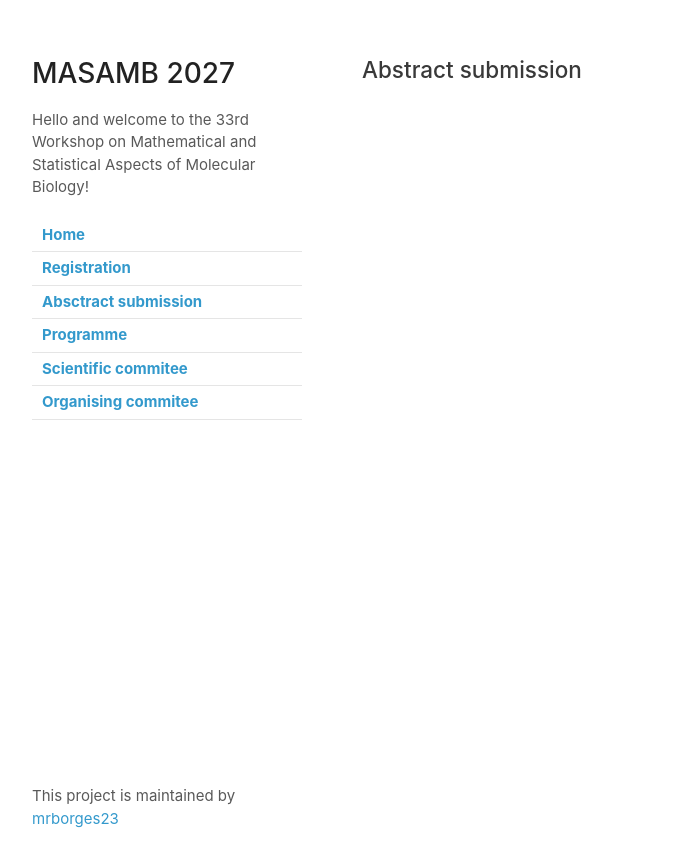
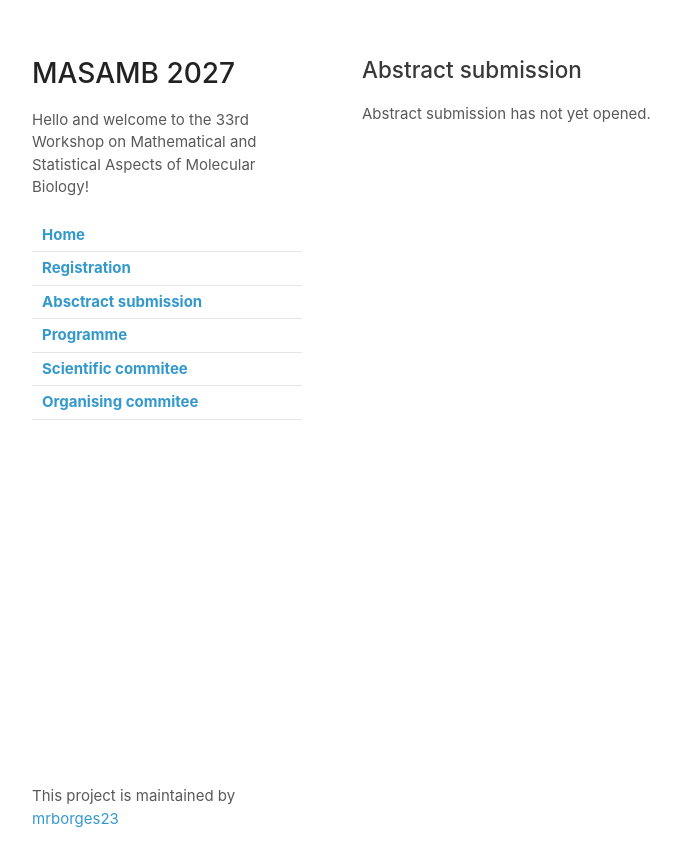
Before and after one commit to mrborges23/masamb2027, a Jekyll site: the page built from abstract.md, in a window 1280 px wide. Shown: the top 867 px of the page, without its empty margins (68-749 px from the left). Built offline with Jekyll 4.4.1, drawn with Linux system fonts in a browser that asks for light colours; our own code applies the rules of GitHub Pages for plain Markdown files.

Commit message:
Update abstract.md

```diff
--- a/abstract.md
+++ b/abstract.md
@@ -1 +1,3 @@
 ## Abstract submission
+
+Abstract submission has not yet opened.
```
